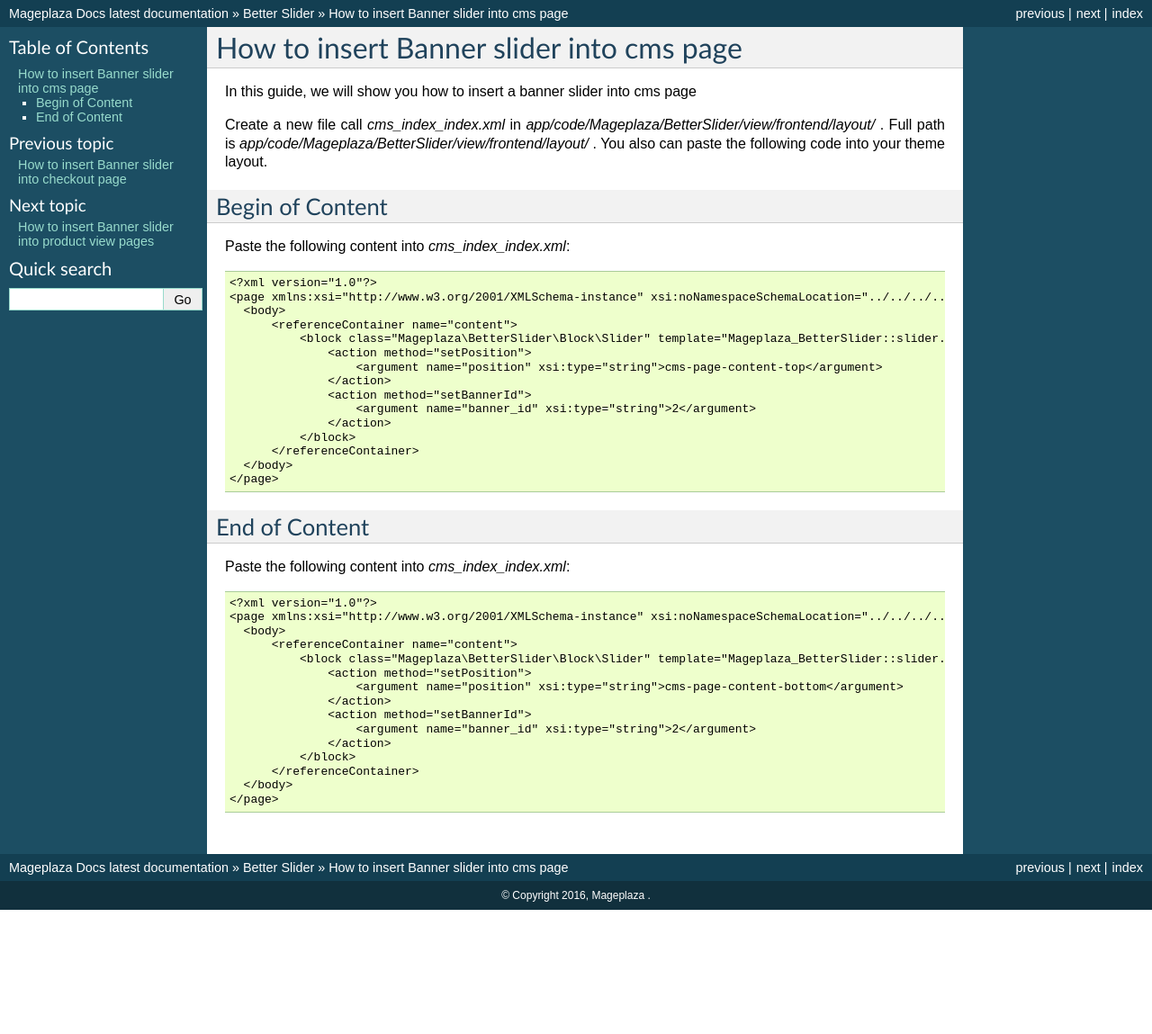
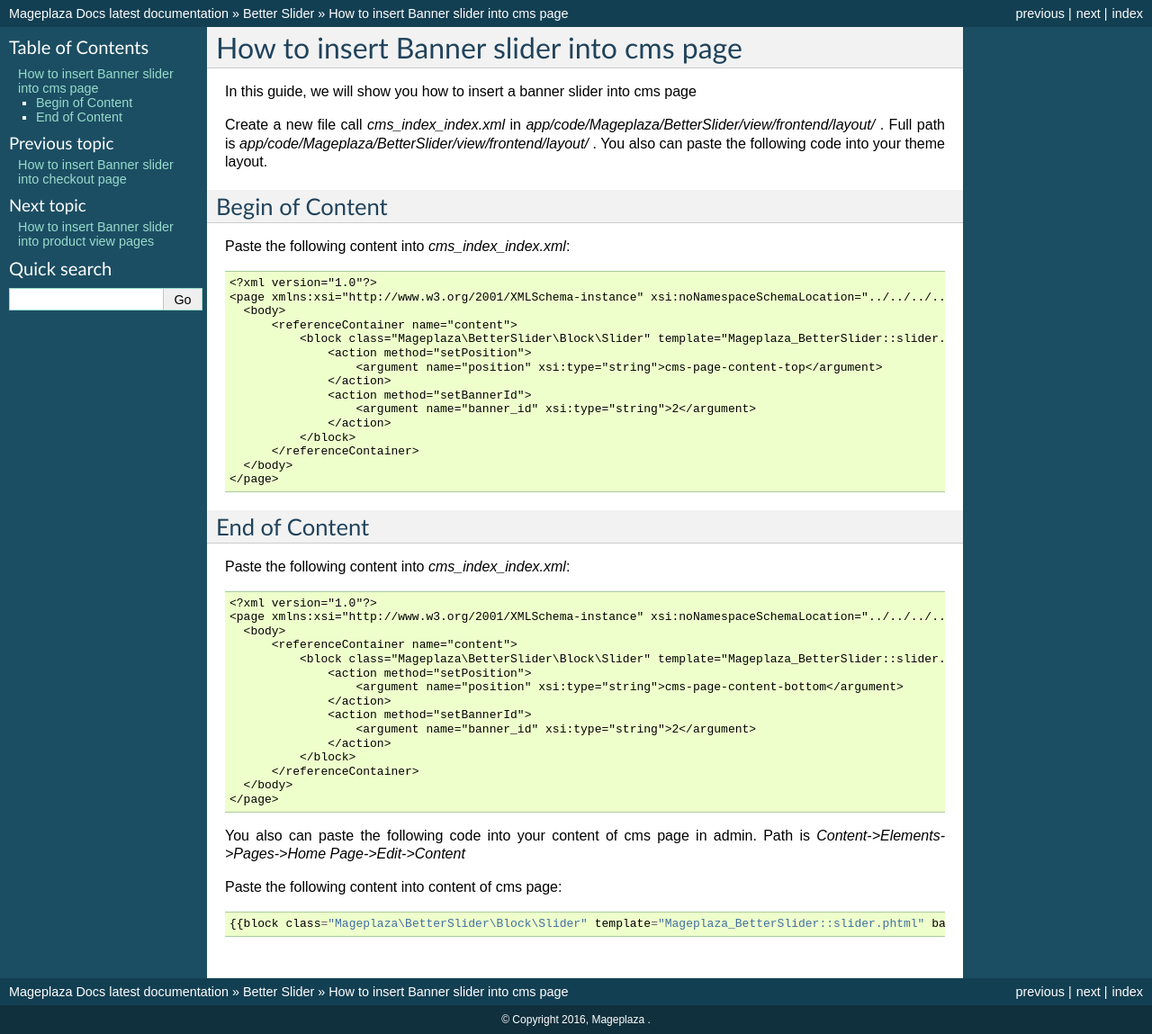
Before and after one commit to magepages/mpdocs, a Sphinx documentation site: the page built from docs/banner-slider-m2/how-to-insert-banner-slider-into-cms-page.rst, in a window 1280 px wide. Shown: the whole page at 90% size. Built offline with Sphinx 7.4.7, drawn with Linux system fonts in a browser that asks for light colours; pages that are not in the unit, such as notebooks, are missing from menus; before the commit the page ends 1011 px from its top, so only the background shows below that.

Commit message:
Update how-to-insert-banner-slider-into-cms-page.rst

```diff
--- a/docs/banner-slider-m2/how-to-insert-banner-slider-into-cms-page.rst
+++ b/docs/banner-slider-m2/how-to-insert-banner-slider-into-cms-page.rst
@@ -5,7 +5,6 @@
 
 Create a new file call `cms_index_index.xml` in `app/code/Mageplaza/BetterSlider/view/frontend/layout/` . Full path is `app/code/Mageplaza/BetterSlider/view/frontend/layout/` .
 You also can paste the following code into your theme layout.
-
 
 
 Begin of Content
@@ -52,3 +51,10 @@
         </referenceContainer>
     </body>
   </page>
+
+
+You also can paste the following code into your content of cms page in admin. Path is `Content->Elements->Pages->Home Page->Edit->Content`
+
+Paste the following content into content of cms page::
+
+  {{block class="Mageplaza\BetterSlider\Block\Slider" template="Mageplaza_BetterSlider::slider.phtml" banner_id="2" position="cms-page-content-top" }}
```
